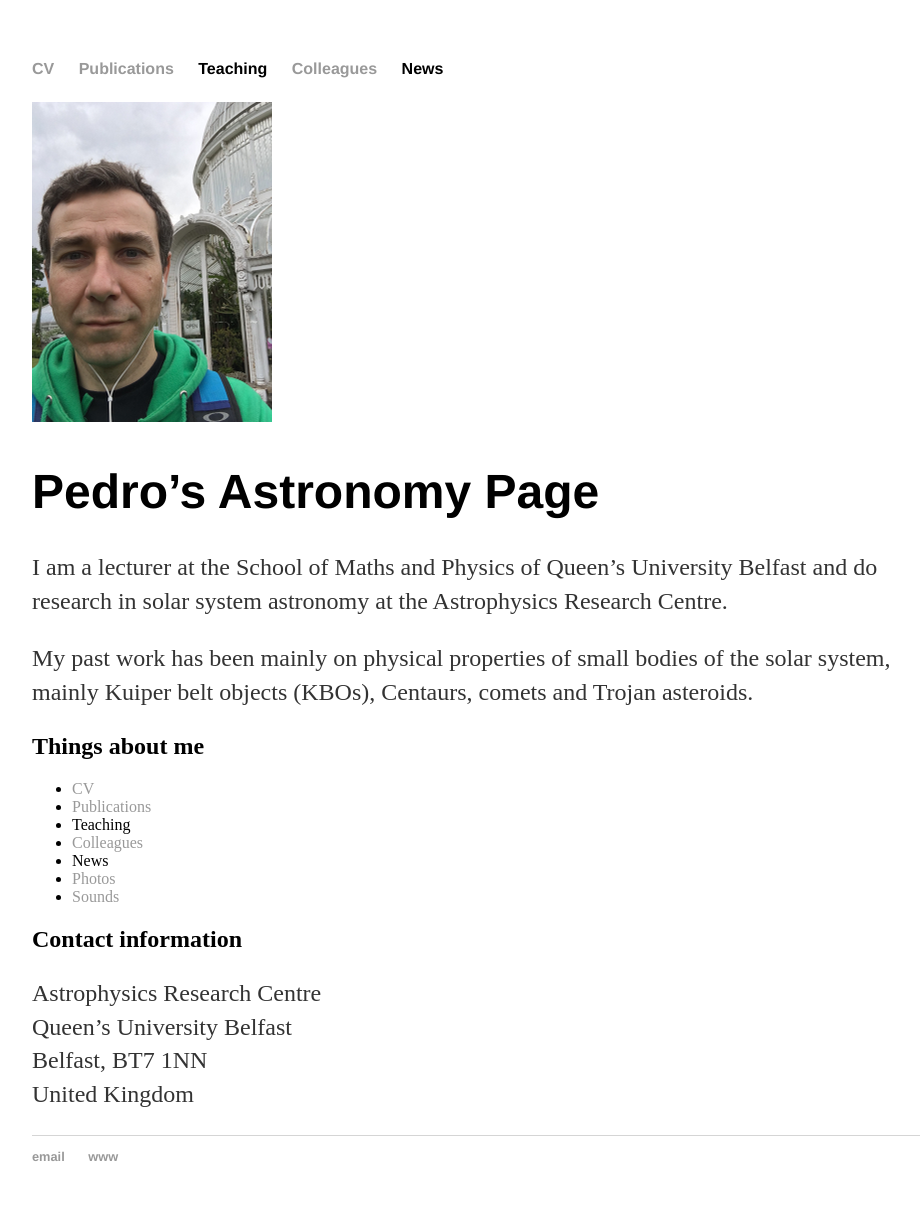
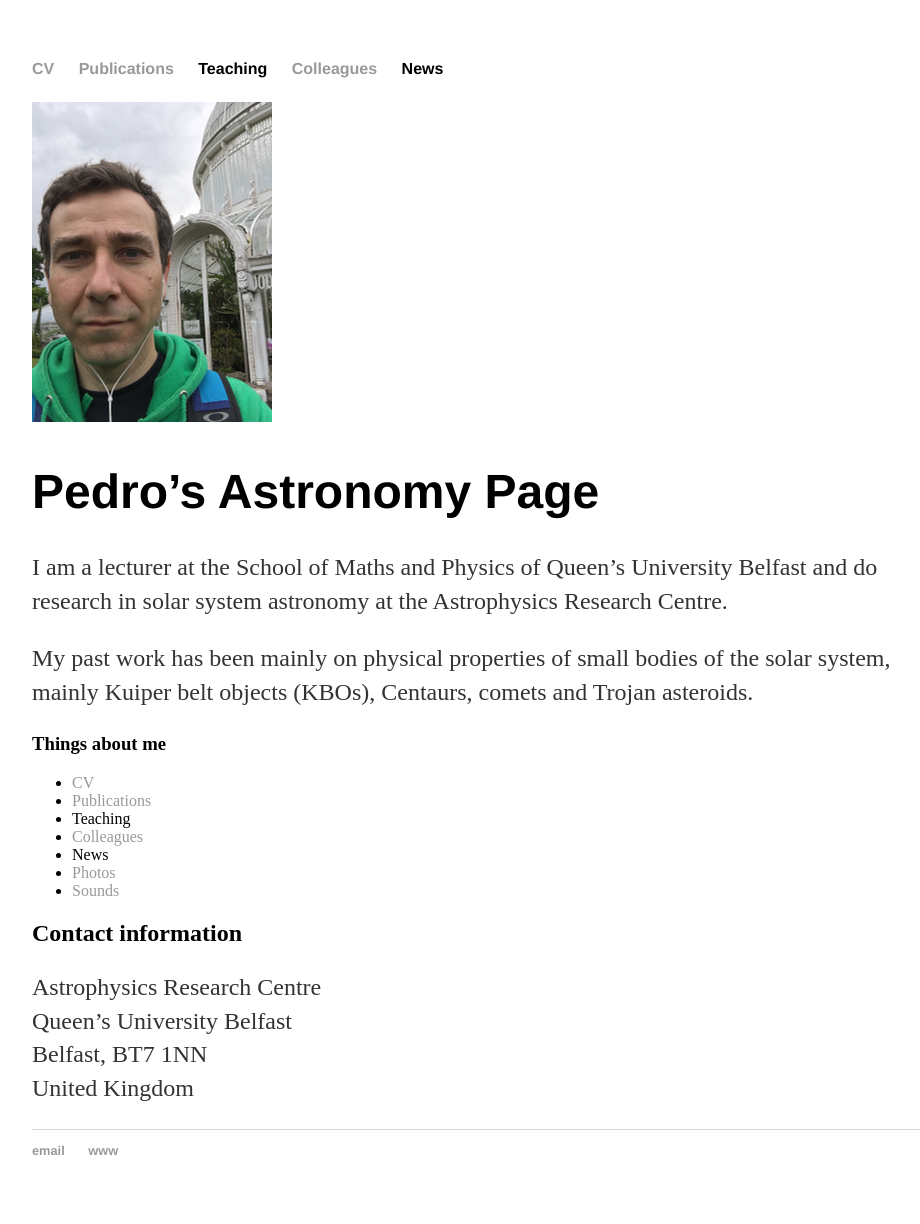
Before and after one commit to placerda-qub/placerda-gb.github.io, a Jekyll site: the page built from index.md, in a window 1280 px wide. Shown: the whole page, without its empty margins (160-1080 px from the left). Built offline with Jekyll 4.4.1, drawn with Linux system fonts in a browser that asks for light colours; our own code applies the rules of GitHub Pages for plain Markdown files.

Commit message:
fix formatting

```diff
--- a/index.md
+++ b/index.md
@@ -6,7 +6,7 @@ I am a lecturer at the School of Maths and Physics of Queen’s University Belfa
 
 My past work has been mainly on physical properties of small bodies of the solar system, mainly Kuiper belt objects (KBOs), Centaurs, comets and Trojan asteroids.
 
-## Things about me
+### Things about me
 - [CV](http://go.qub.ac.uk/v4dbc)
 - [Publications](https://goo.gl/ziFXpu)
 - Teaching
```
